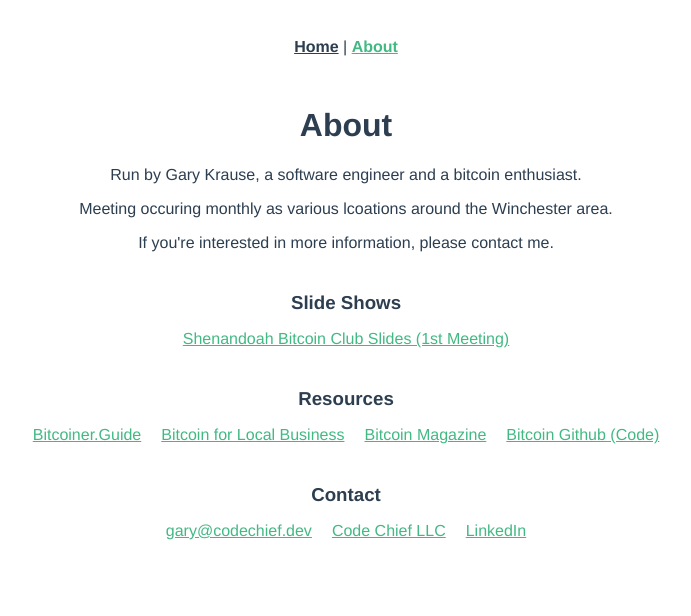
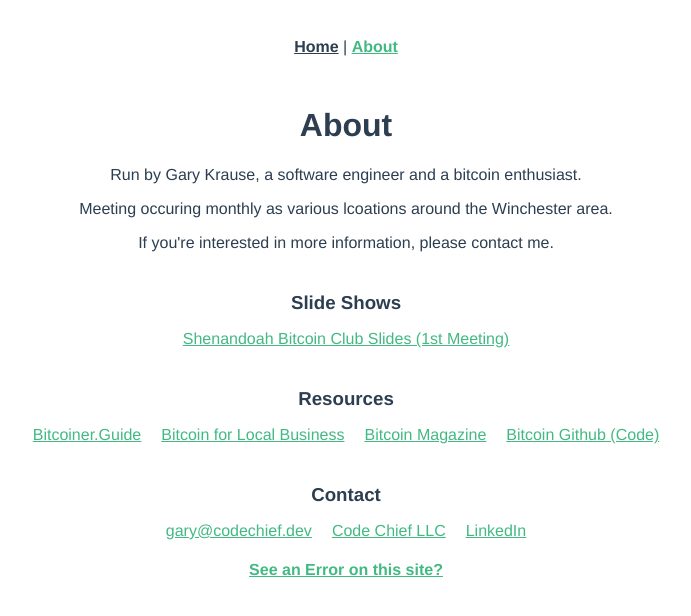
Before and after one commit to garyray-k/bitcoinchatt, a Vue app: page /about in a window 1280 px wide. Shown: the top 616 px of the page, without its empty margins (294-985 px from the left). Built offline with nearby package versions, Linux system fonts and the light colour scheme.

Commit message:
Update About

```diff
--- a/src/views/About.vue
+++ b/src/views/About.vue
@@ -28,6 +28,15 @@
         >
       </li>
     </ul>
+    <h4>
+      <a
+        href="https://github.com/CodeChiefDotDev/shenandoahbitcoinclub/issues"
+        target="_blank"
+        class="ml-md-auto"
+      >
+        See an Error on this site?</a
+      >
+    </h4>
   </div>
 </template>
 <script lang="ts">
```
